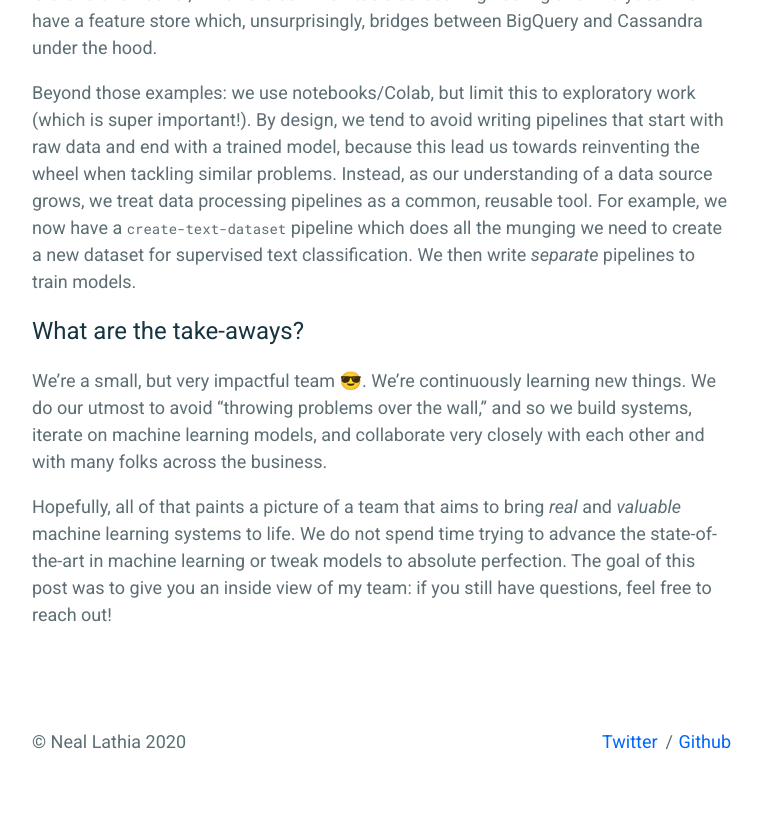
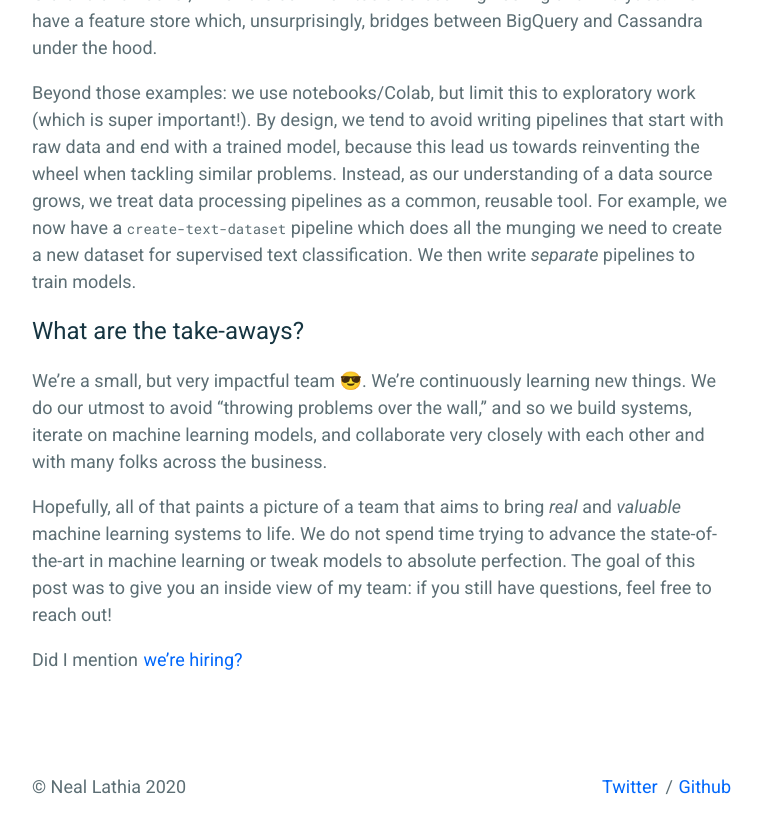
Before and after one commit to nlathia/nlathia.github.io, a Jekyll site: the page built from _posts/2020-10-19-Monzo-ML.md, in a window 1280 px wide and 900 px high, scrolled down 4031 px. Shown: the top 834 px of the window, without its empty margins (258-1020 px from the left). Built offline with Jekyll 4.4.1, drawn with Linux system fonts in a browser that asks for light colours.

Commit message:
Add another hiring link

```diff
--- a/_posts/2020-10-19-Monzo-ML.md
+++ b/_posts/2020-10-19-Monzo-ML.md
@@ -72,3 +72,5 @@ Beyond those examples: we use notebooks/Colab, but limit this to exploratory wor
 We're a small, but very impactful team 😎. We're continuously learning new things. We do our utmost to avoid "throwing problems over the wall," and so we build systems, iterate on machine learning models, and collaborate very closely with each other and with many folks across the business.
 
 Hopefully, all of that paints a picture of a team that aims to bring _real_ and _valuable_ machine learning systems to life. We do not spend time trying to advance the state-of-the-art in machine learning or tweak models to absolute perfection. The goal of this post was to give you an inside view of my team: if you still have questions, feel free to reach out!
+
+Did I mention [we're hiring?](https://boards.greenhouse.io/monzo/jobs/517446)
```
